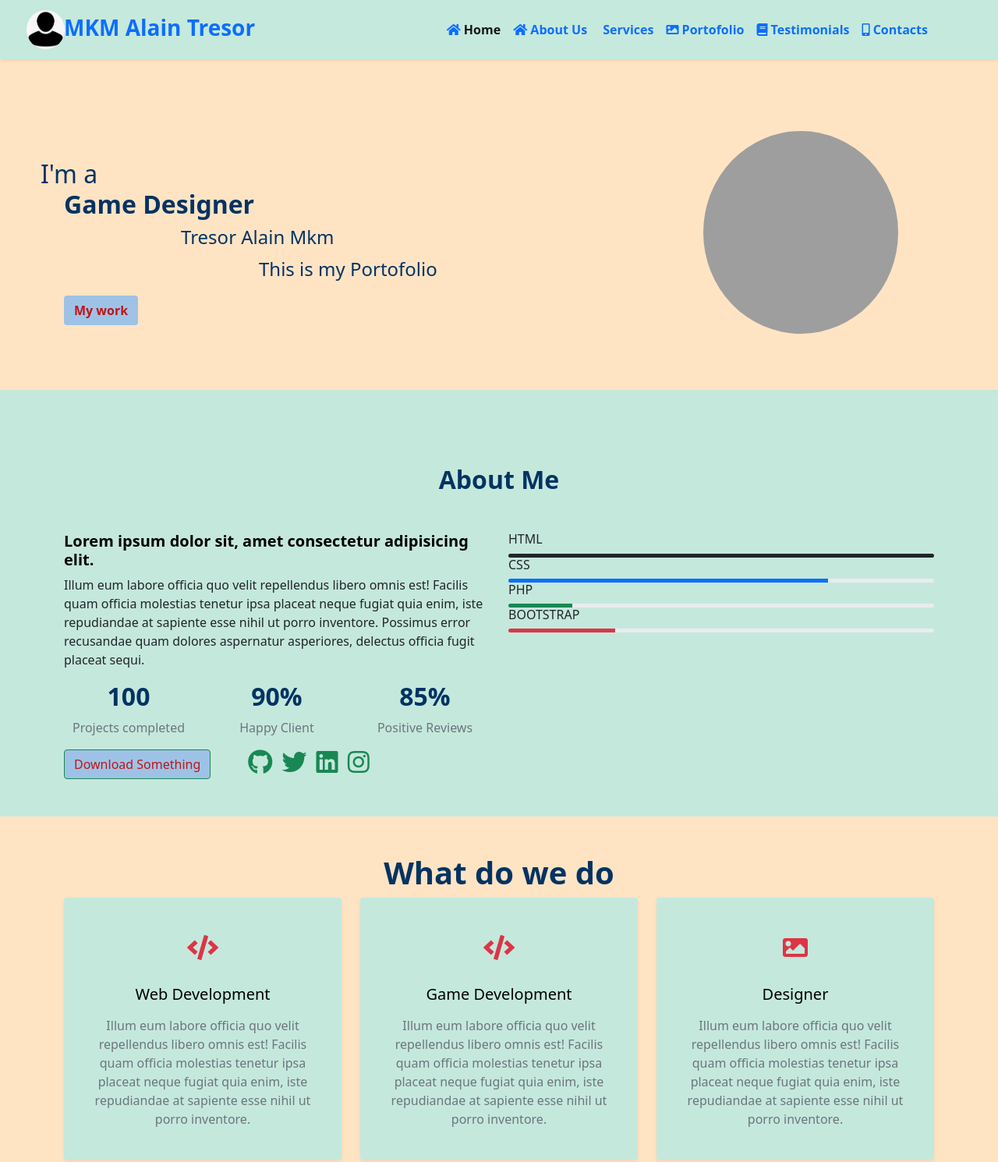
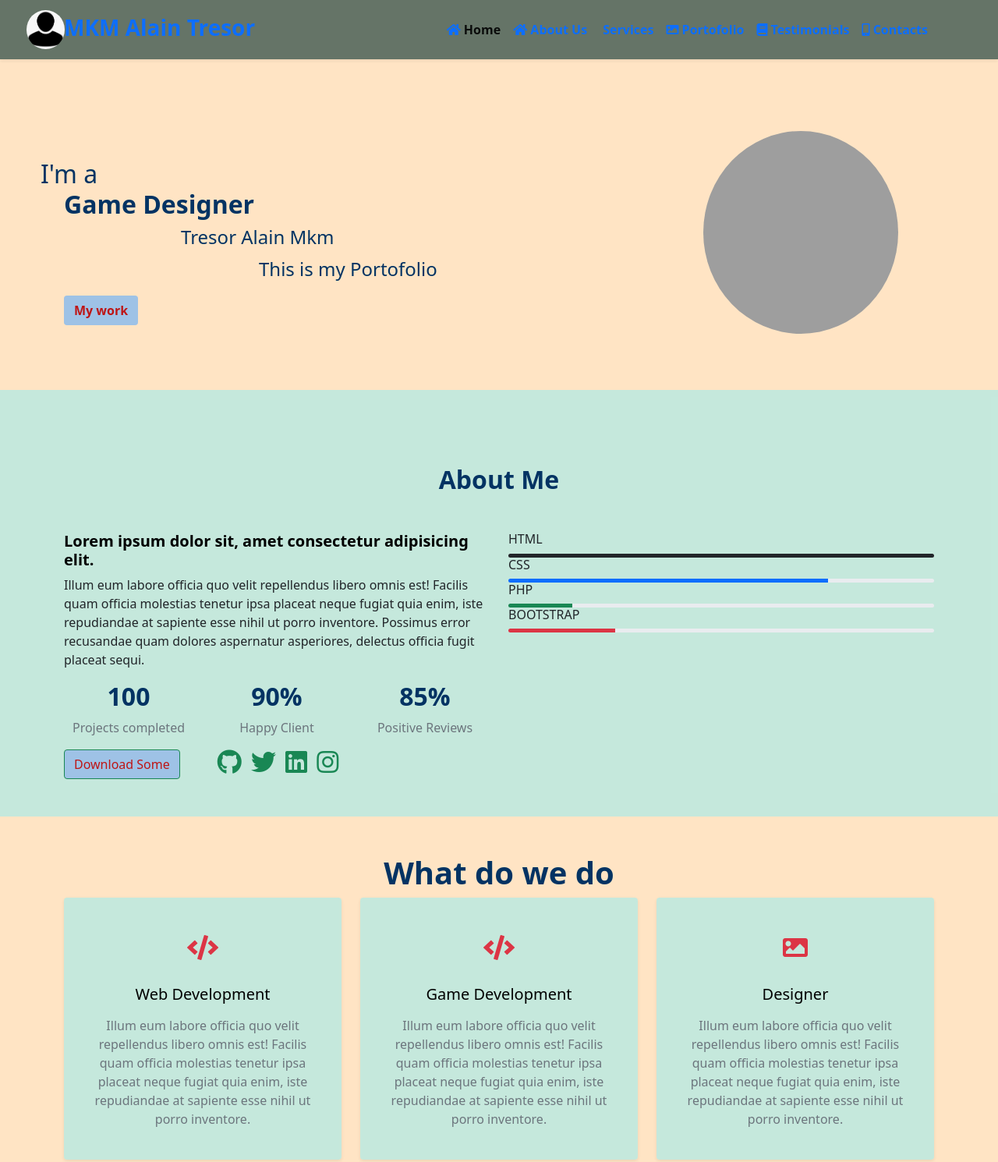
Before and after one commit to A-TresorMKM/Projet1, a plain HTML site: page index.html in a window 1280 px wide. Shown: the top 1490 px of the page at 78% size. Drawn offline with nearby package versions, Linux system fonts and the light colour scheme; grey boxes are pictures that could not be loaded; some icons are missing.

Commit message:
download some

```diff
--- a/index.html
+++ b/index.html
@@ -16,7 +16,7 @@
         height: 260px;
      }
      .navbar{
-      background:rgba(161, 236, 236, 0.616) ;
+      background:rgba(5, 46, 46, 0.616) ;
      }
      .about{
       background:rgba(161, 236, 236, 0.616) ;
@@ -187,7 +187,7 @@
                 </div>
                 <div class=row mt-4>
                     <div class="col-lg-12 d-flex">
-                        <a href="" class="btn btn-success me-5">Download Something</a>
+                        <a href="" class="btn btn-success me-5">Download Some</a>
                         <div class="social-links">
                             <a href="" class="text-success me-2"><i class="fab fa-github fa-2x"></i></a>
                             <a href="" class="text-success me-2"><i class="fab fa-twitter fa-2x"></i></a>
```
